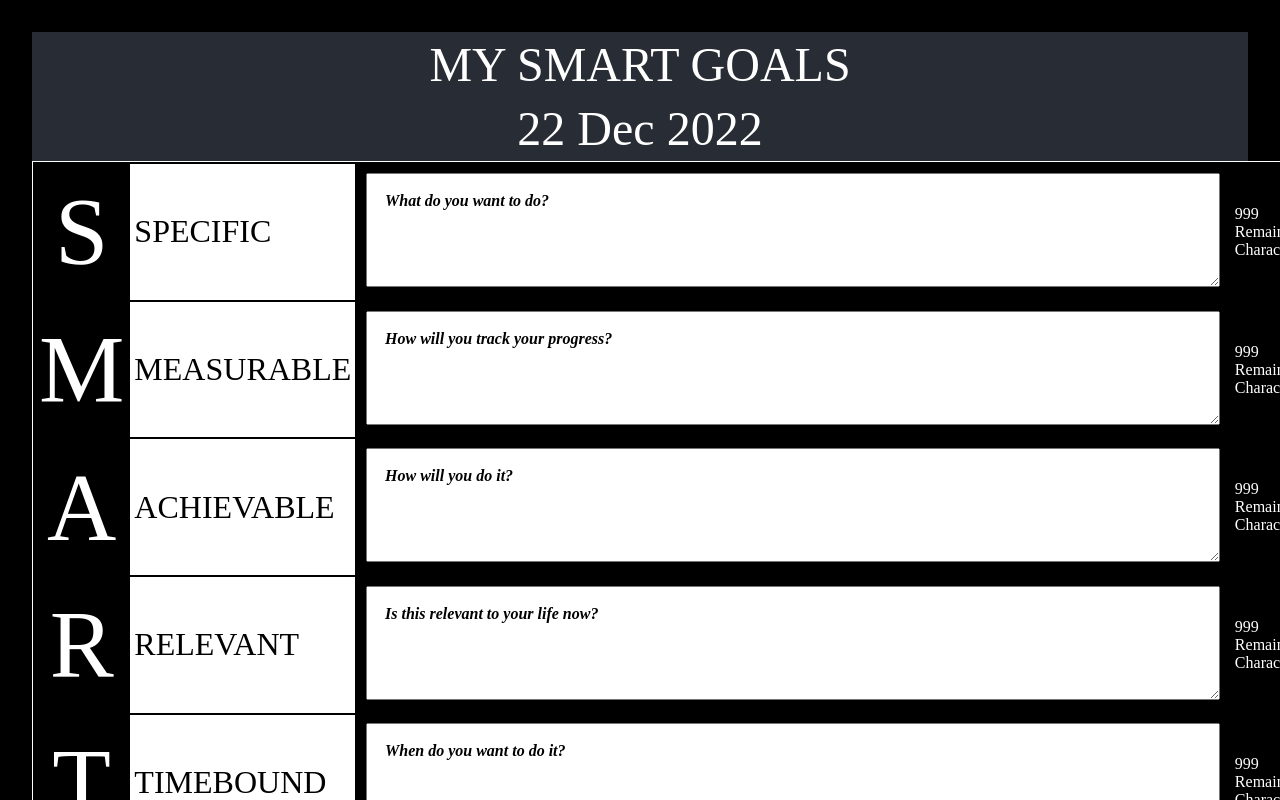
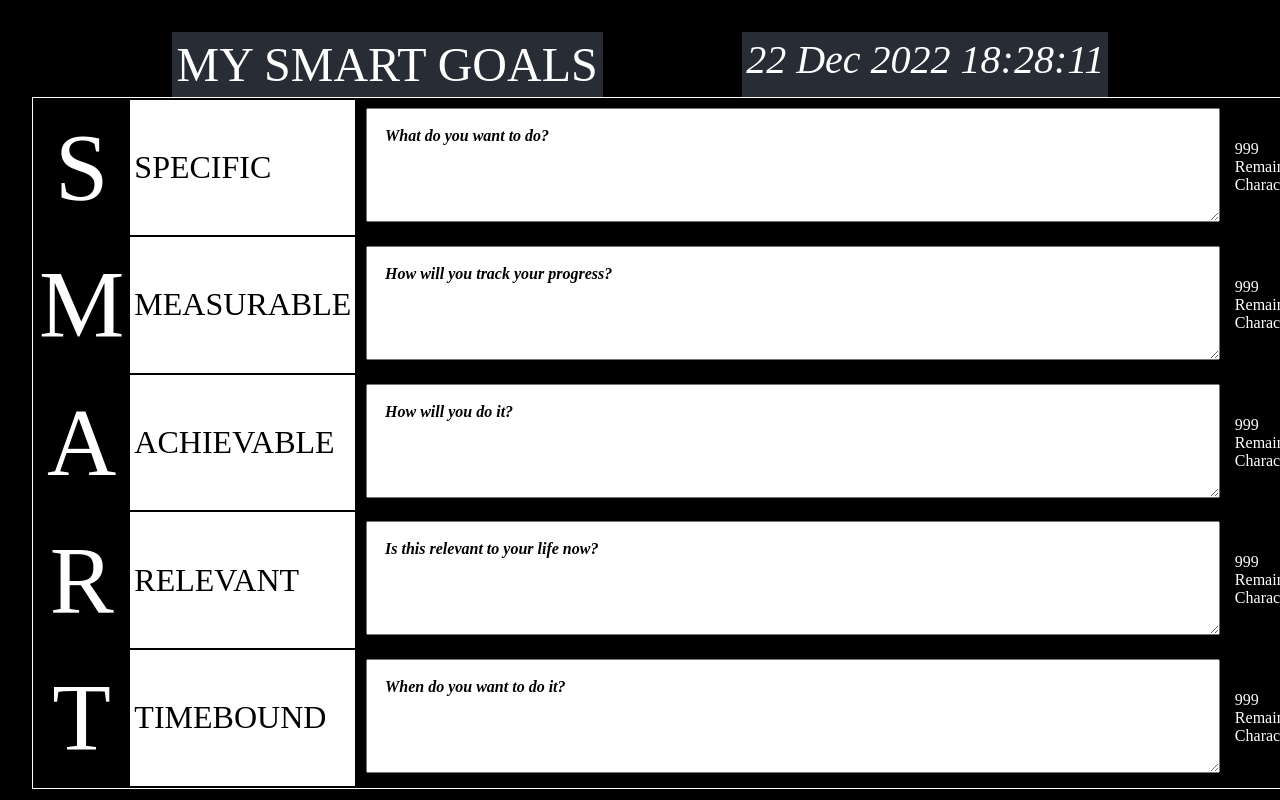
Before and after one commit to DelroyGayle/prototype2, a React (Create React App) app: page / in a window 1280 px wide. Shown: the top 800 px of the page. Built offline with nearby package versions, Linux system fonts and the light colour scheme.

Commit message:
update before meeting

```diff
--- a/src/App.css
+++ b/src/App.css
@@ -42,12 +42,22 @@
   color: var(--colour-white);
 }
 
+.display-flex {
+        display: flex;
+        justify-content: space-evenly;
+}
+
 .title-header {
   background-color: #282c34;
   text-align: center;
   font-size: calc(2em + 2vmin);
   padding: 0.1em;
   color: var(--colour-white);
+}
+
+.timestamp-header {
+  font-size: calc(2em + 1vmin);
+  font-style: italic;
 }
 
 .App-link {
--- a/src/EnterPlans.js
+++ b/src/EnterPlans.js
@@ -38,14 +38,30 @@ const monthNames = [
   "Nov",
   "Dec",
 ];
+
+/* EG FOR new Date("2022-03-01"
+filenameTimeStamp => USERNAME:20220201:000000 - This is used as the unique key for the Plan SQL records
+displayTimeStamp => 01 Mar 2022 00:00:00  - shown onscreen
+*/
+
 const currentTimeStamp = new Date(); // Current Date and Time
-const filenameTimeStamp = Date.now();
 const dayNumber = currentTimeStamp.getUTCDate(); // Day
 // getUTCMonth() is zero-based value (where zero indicates the first month of the year).
 // So January is ZERO
 const monthNumber = currentTimeStamp.getUTCMonth(); // Month
-const yearNumber = currentTimeStamp.getFullYear(); // Year
-let displayTimeStamp = `${dayNumber} ${monthNames[monthNumber]} ${yearNumber}`;
+const yearNumber = currentTimeStamp.getUTCFullYear(); // Year
+const hoursNumber = currentTimeStamp.getUTCHours(); // Hours
+const minutesNumber = currentTimeStamp.getUTCMinutes(); // Minutes
+const secondsNumber = currentTimeStamp.getUTCSeconds(); // Second
+const filenameTimeStamp =
+  `USERNAME:${yearNumber}${String(monthNumber).padStart(2, "0")}${String(dayNumber).padStart(2, "0")}:` +
+  `${String(hoursNumber).padStart(2, "0")}${String(minutesNumber).padStart(2,"0")}` +
+  `${String(secondsNumber).padStart(2, "0")}`;
+const displayTimeStamp = `${String(dayNumber).padStart(2, "0")} ${monthNames[monthNumber]} ${yearNumber}` +
+                         ` ${String(hoursNumber).padStart(2, "0")}:${String(minutesNumber).padStart(2,"0")}:` +
+                         `${String(secondsNumber).padStart(2, "0")}`;
+
+// EG USERNAME:20221122:184715
 const EnterPlans = () => {
   //   const search = (searchVal) => {
   //     console.info("TO DO!", searchVal);
@@ -280,9 +296,9 @@ const EnterPlans = () => {
 
   return (
     <div>
-      <header className="user-header">
+      <header className="display-flex">
         <div className="title-header">MY SMART GOALS</div>
-        <div className="title-header">{displayTimeStamp}</div>
+        <div className="title-header timestamp-header">{displayTimeStamp}</div>
       </header>
       <table className="table">
         <tr>
```
